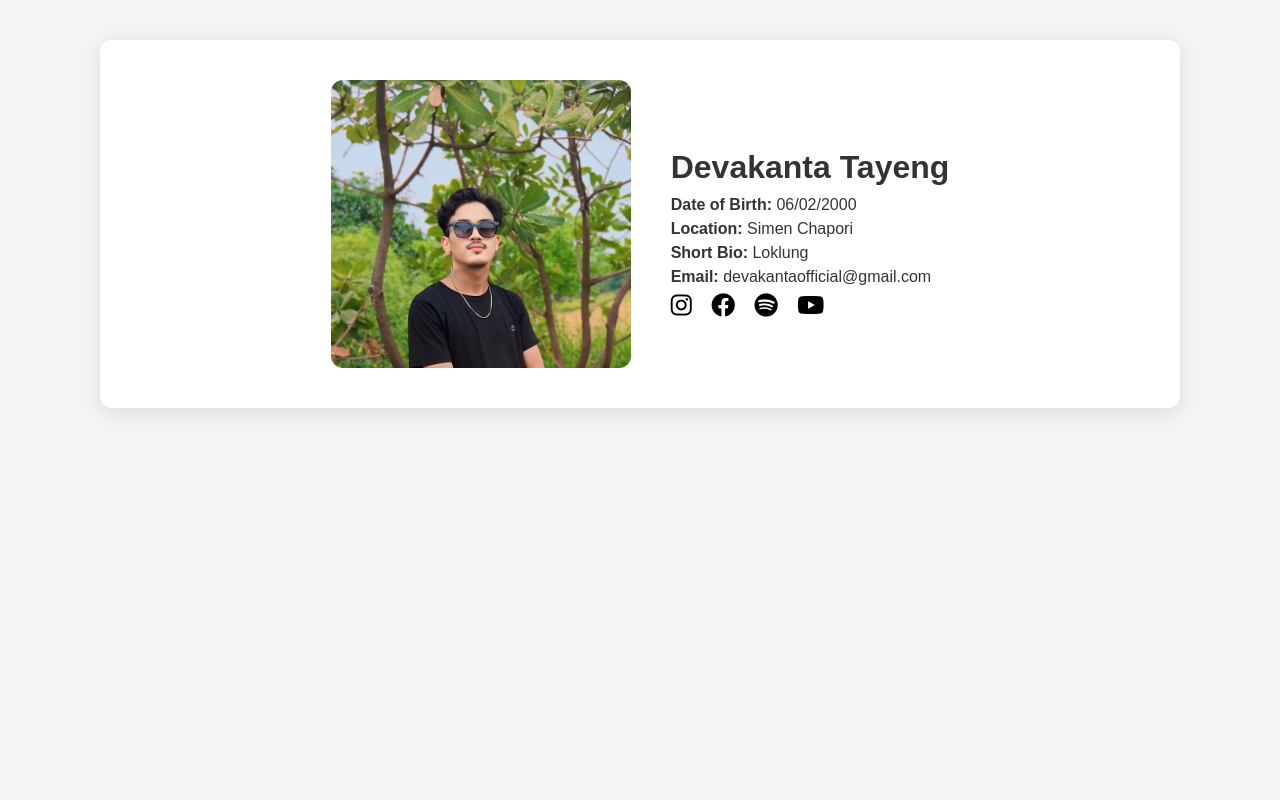
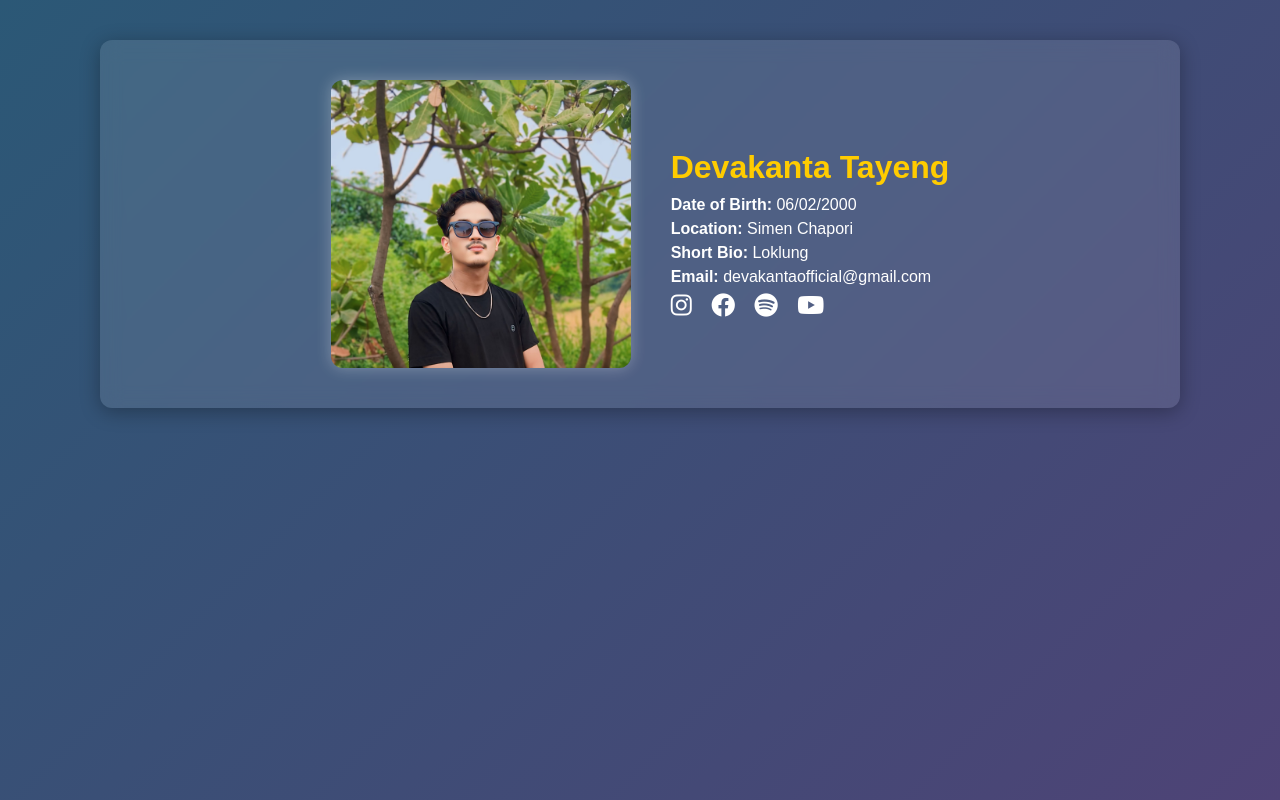
Before and after one commit to devakantatayeng/Devakanta-Official-, a plain HTML site: page index.html in a window 1280 px wide. Drawn offline with Linux system fonts and the light colour scheme.

Commit message:
Added index.html

```diff
--- a/index.html
+++ b/index.html
@@ -8,8 +8,10 @@
     body {
       margin: 0;
       font-family: Arial, sans-serif;
-      background-color: #f4f4f4;
-      color: #333;
+      background: linear-gradient(135deg, #2b5876, #4e4376);
+      background-attachment: fixed;
+      background-size: cover;
+      color: #fff;
     }
     .container {
       display: flex;
@@ -17,16 +19,18 @@
       align-items: center;
       justify-content: center;
       padding: 40px;
-      background-color: white;
+      background-color: rgba(255, 255, 255, 0.1);
       max-width: 1000px;
       margin: 40px auto;
-      box-shadow: 0 4px 20px rgba(0,0,0,0.1);
+      box-shadow: 0 4px 20px rgba(0,0,0,0.3);
       border-radius: 12px;
+      backdrop-filter: blur(10px);
     }
     .profile-pic {
       max-width: 300px;
       border-radius: 12px;
       margin-right: 40px;
+      box-shadow: 0 0 15px rgba(255, 255, 255, 0.3);
     }
     .info {
       max-width: 500px;
@@ -34,6 +38,7 @@
     h1 {
       font-size: 32px;
       margin-bottom: 10px;
+      color: #ffcc00;
     }
     .info p {
       margin: 6px 0;
@@ -43,10 +48,10 @@
       margin-right: 15px;
       text-decoration: none;
       font-size: 24px;
-      color: black;
+      color: white;
     }
     .social-icons a:hover {
-      color: #0073e6;
+      color: #ffcc00;
     }
   </style>
   <link rel="stylesheet" href="https://cdnjs.cloudflare.com/ajax/libs/font-awesome/6.0.0-beta3/css/all.min.css">
```
